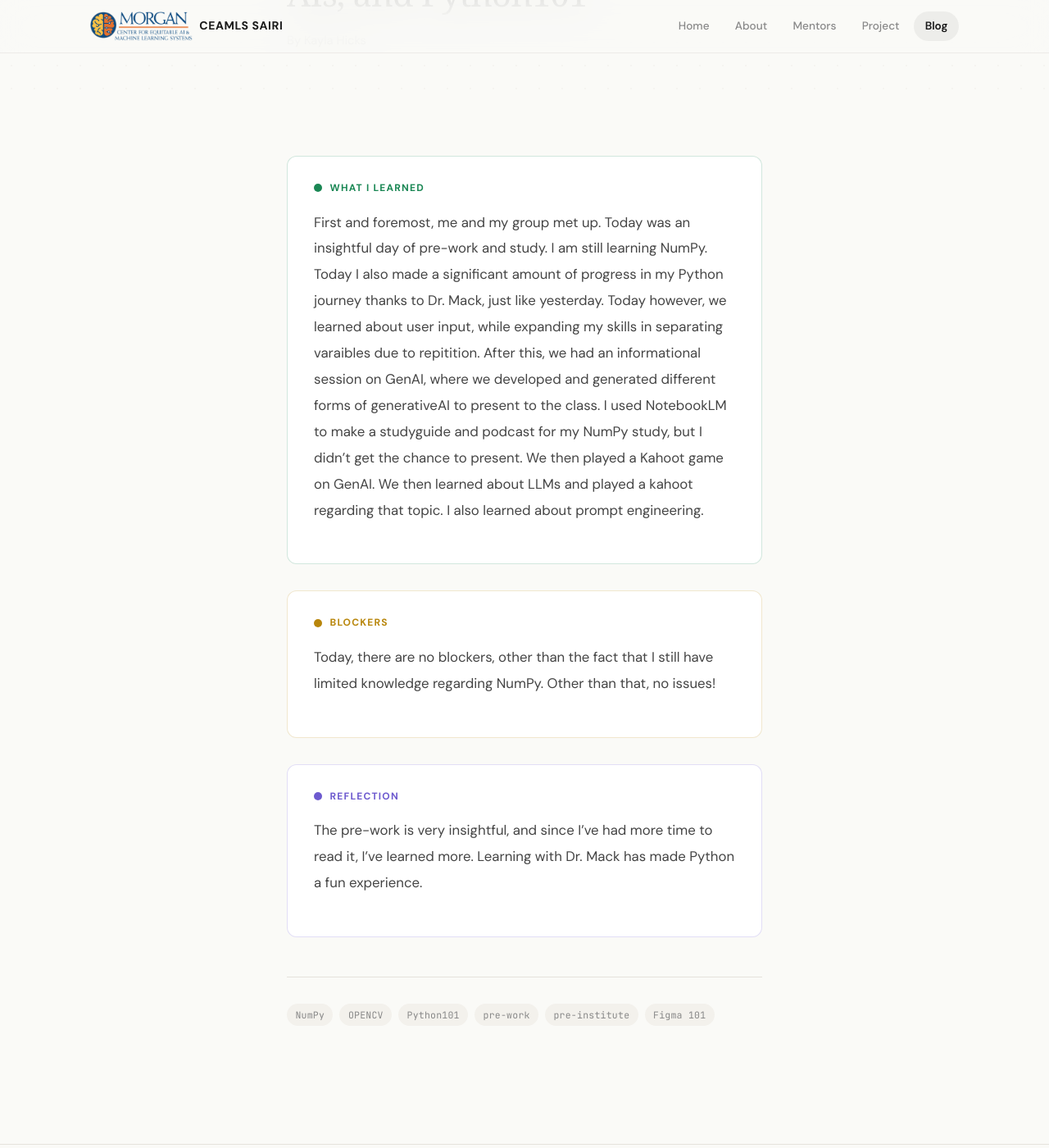
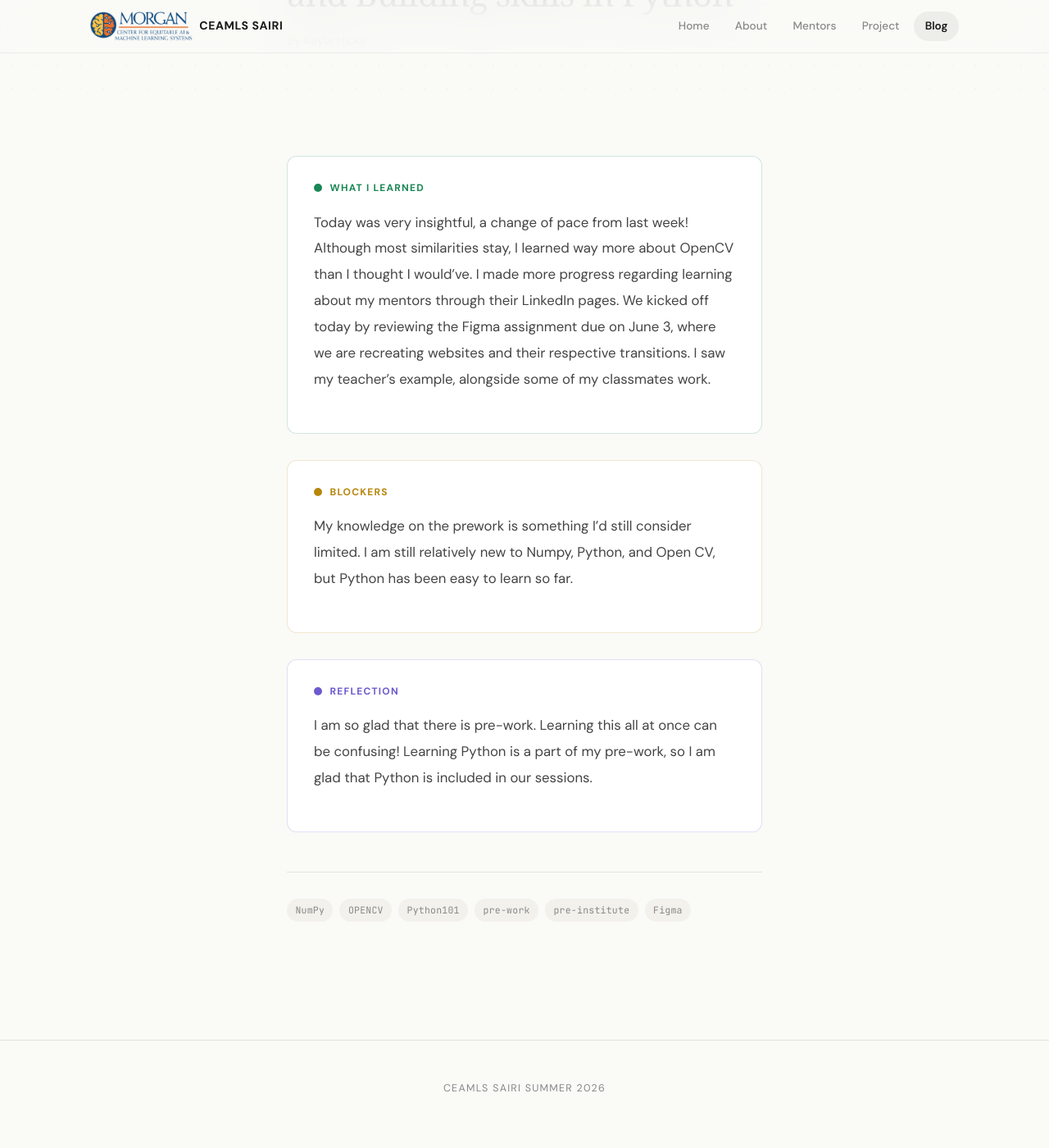
Before and after one commit to kaylahicks192/kaylahicks192ceamls26.github.io, a Jekyll site: the page built from _posts/2026-06-01-day-5.md, in a window 1280 px wide and 1400 px high, scrolled down 298 px. Shown: the whole window at 82% size. Built offline with Jekyll 4.4.1, drawn with Linux system fonts in a browser that asks for light colours; some web fonts are replaced; some of the changed text lies outside the part shown.

Commit message:
Update 2026-06-01-day-5.md

```diff
--- a/_posts/2026-06-01-day-5.md
+++ b/_posts/2026-06-01-day-5.md
@@ -1,18 +1,18 @@
 ---
 layout: post
-title: "Day 4 — Numpy, Gernative AIs, and Python101"
-date: 2026-05-29
+title: "Day 5 — Open CV, AI Quests, and Building skills in Python"
+date: 2026-06-01
 permalink: /day5.html
-tags: ["NumPy", "OPENCV", "Python101", "pre-work", "pre-institute", "Figma 101"]
+tags: ["NumPy", "OPENCV", "Python101", "pre-work", "pre-institute", "Figma"]
 
 what_i_learned: |
-  First and foremost, me and my group met up. Today was an insightful day of pre-work and study. I am still learning NumPy. Today I also made a significant amount of progress in my Python journey thanks to Dr. Mack, just like yesterday. Today however, we learned about user input, while expanding my skills in separating varaibles due to repitition. After this, we had an informational session on GenAI, where we developed and generated different forms of generativeAI to present to the class. I used NotebookLM to make a studyguide and podcast for my NumPy study, but I didn't get the chance to present. We then played a Kahoot game on GenAI. We then learned about LLMs and played a kahoot regarding that topic. I also learned about prompt engineering.
+  Today was very insightful, a change of pace from last week! Although most similarities stay, I learned way more about OpenCV than I thought I would've. I made more progress regarding learning about my mentors through their LinkedIn pages. We kicked off today by reviewing the Figma assignment due on June 3, where we are recreating websites and their respective transitions. I saw my teacher's example, alongside some of my classmates work.
 
 
 
 blockers: |
-  Today, there are no blockers, other than the fact that I still have limited knowledge regarding NumPy. Other than that, no issues!
+  My knowledge on the prework is something I'd still consider limited. I am still relatively new to Numpy, Python, and Open CV, but Python has been easy to learn so far.
 
 reflection: |
-  The pre-work is very insightful, and since I've had more time to read it, I've learned more. Learning with Dr. Mack has made Python a fun experience.
+  I am so glad that there is pre-work. Learning this all at once can be confusing! Learning Python is a part of my pre-work, so I am glad that Python is included in our sessions.
 ---
```
